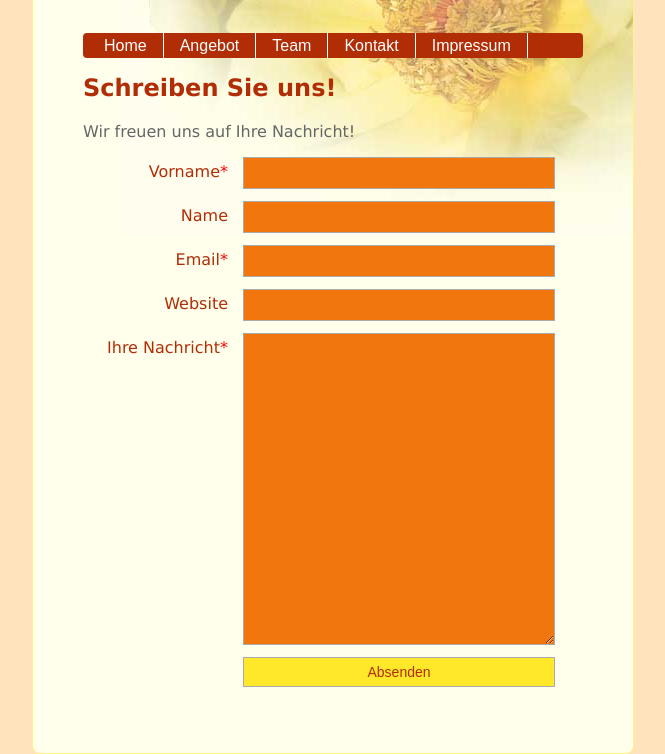
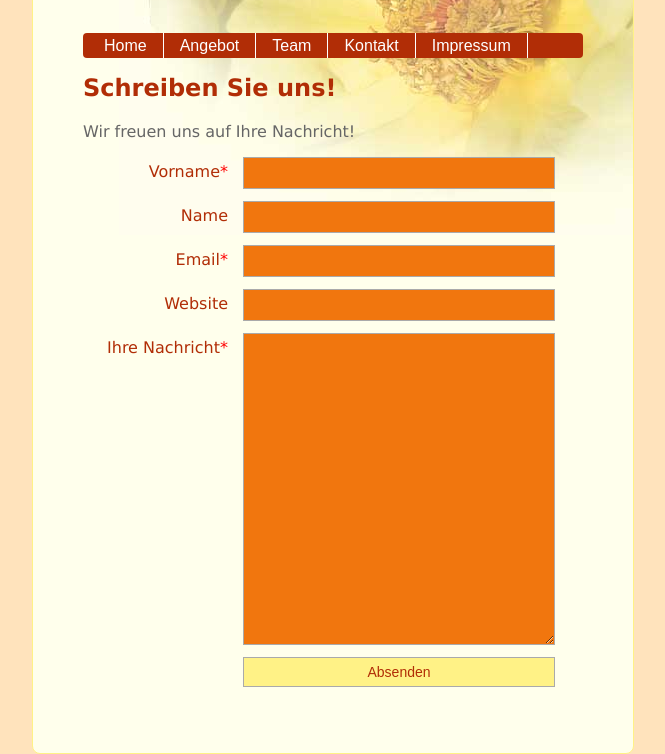
Before and after one commit to trainxl/HTML_CSS_Basis-Site, a plain HTML site: page kontakt.html in a window 1280 px wide. Shown: the part 243-997 px from the top of the page, without its empty margins (307-972 px from the left). Drawn offline with Linux system fonts and the light colour scheme.

Commit message:
Adjusted some colors
Signed-off-by: Axel Duerkop <github@trainxl.de>

```diff
--- a/style.css
+++ b/style.css
@@ -136,7 +136,7 @@ form#kontaktform span.erforderlich {
 
 form#kontaktform input[type=submit] {
     height: 30px;
-    background: #FFE829;
+    background: #FFF286;
     color: #B12D06;
     width: 312px;
 }
```
